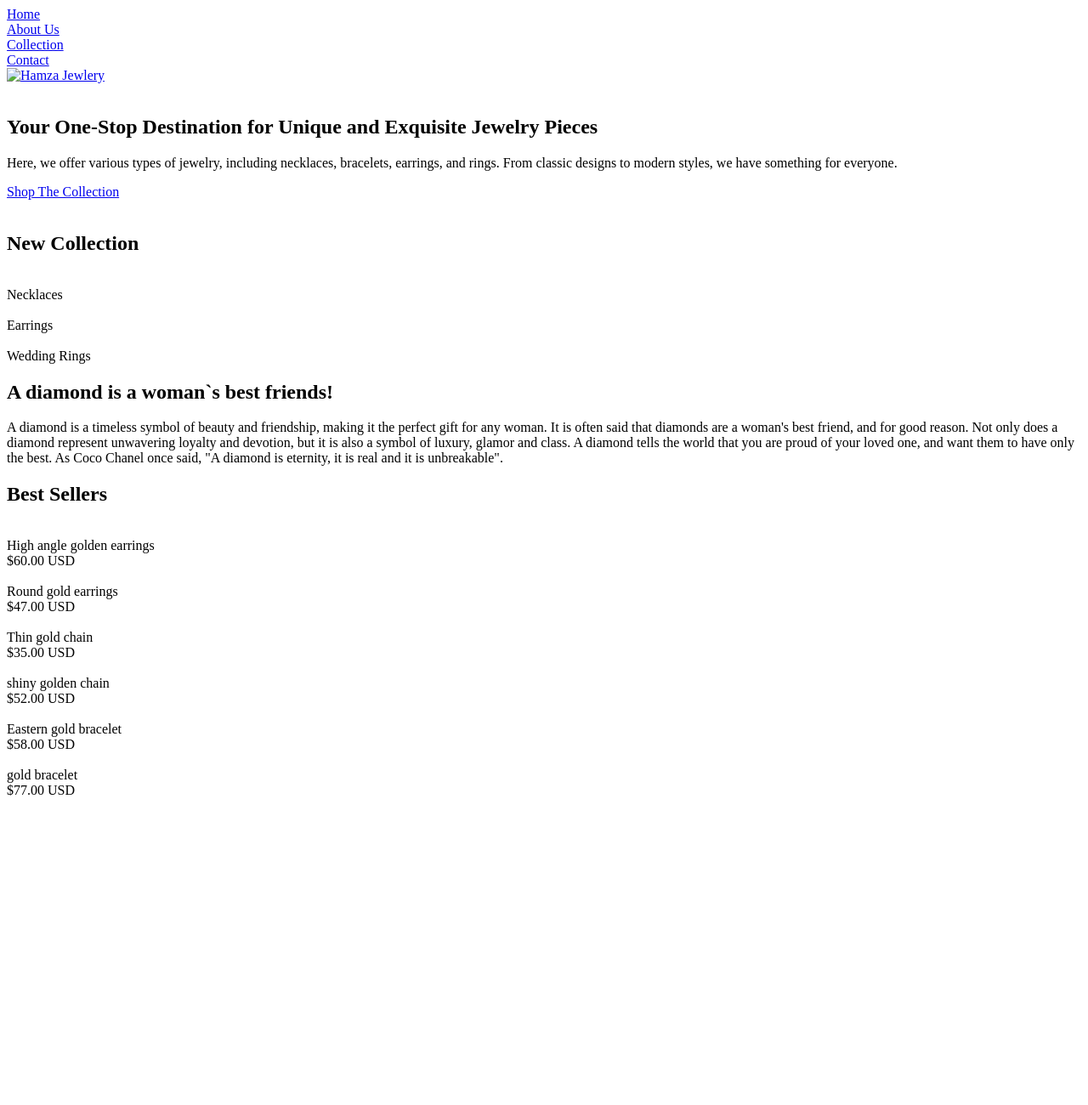
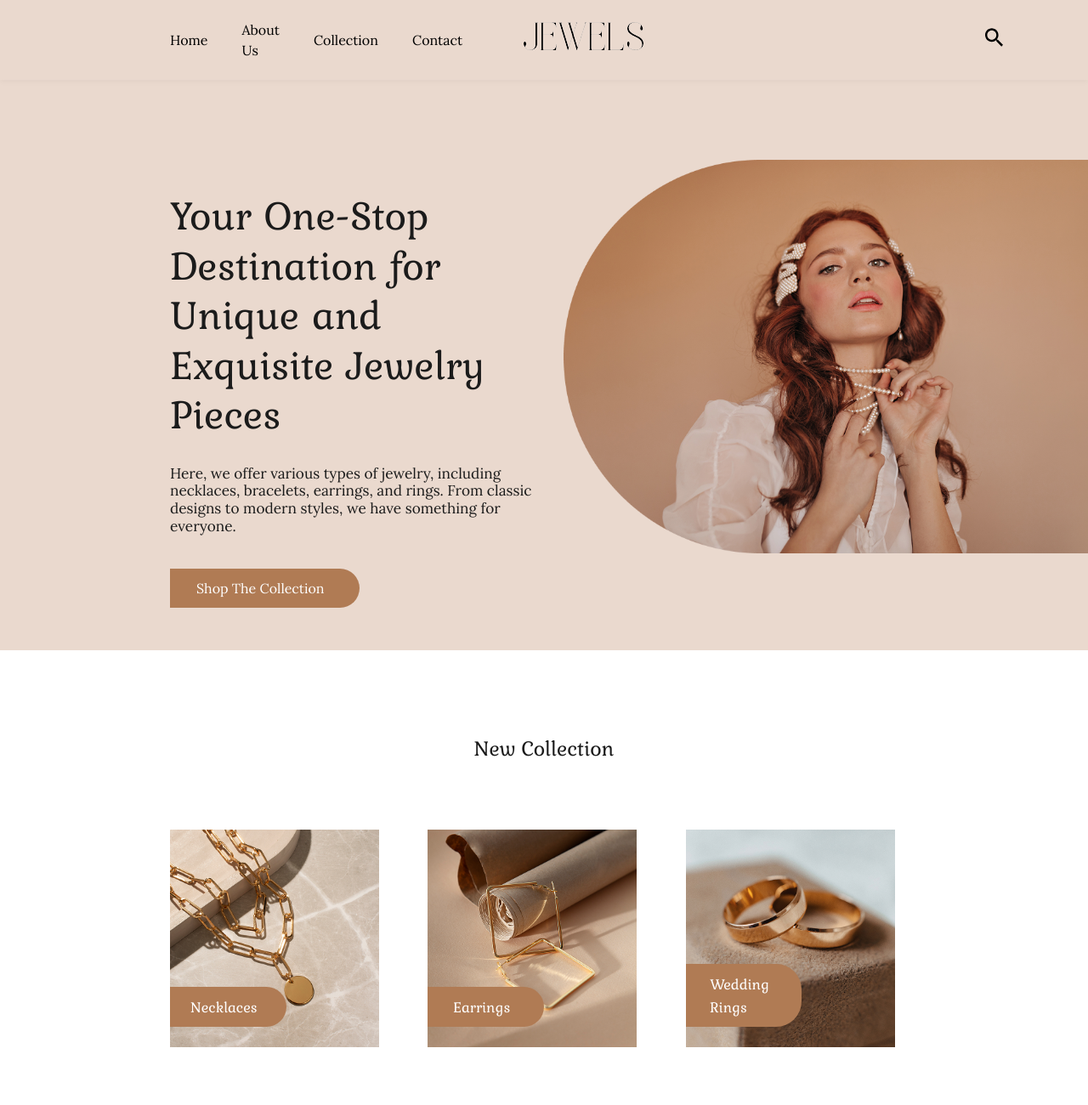
Before and after one commit to MohammadAli-Boutary/Hamza-Jewlery, a plain HTML site: page index.html in a window 1280 px wide. Shown: the top 1300 px of the page at 85% size. Before the commit the page ends 947 px from the top, so only its background shows below. Drawn offline with Linux system fonts and the light colour scheme; the site is published under a folder, as on GitHub Pages, so addresses that start at the root find nothing.

Commit message:
Commit link fixes

```diff
--- a/index.html
+++ b/index.html
@@ -9,16 +9,16 @@
 
     <!-- Link to External CSS -->
 
-    <link rel="stylesheet" href="/Styles/plugins.css">
-    <link rel="stylesheet" href="/Styles/hamza-jewlery.css">
-    <link rel="stylesheet" href="/Styles/hamza-jewlery-responsive.css">
-    <link rel="stylesheet" href="/Styles/grid-reset.css">
+    <link rel="stylesheet" href="./Styles/plugins.css">
+    <link rel="stylesheet" href="./Styles/hamza-jewlery.css">
+    <link rel="stylesheet" href="./Styles/hamza-jewlery-responsive.css">
+    <link rel="stylesheet" href="./Styles/grid-reset.css">
 
 
 
     <!-- Link to External JavaScript -->
-    <script src="/Scripts/plugins.js" defer></script>
-    <script src="/Scripts/functions.js" defer></script>
+    <script src="./Scripts/plugins.js" defer></script>
+    <script src="./Scripts/functions.js" defer></script>
 </head>
 
 <header>
@@ -52,14 +52,14 @@
             </div>
             <div class="middle col-md-4">
                 <a href="index.html" class="logoHolder">
-                    <img src="/Assets/Images/logo.png" alt="Hamza Jewlery">
+                    <img src="./Assets/Images/logo.png" alt="Hamza Jewlery">
                 </a>
             </div>
 
             <div class="right col-md-4">
 
                 <div class="search">
-                    <img src="/Assets/icons/search icon.svg" alt="">
+                    <img src="./Assets/icons/search icon.svg" alt="">
                 </div>
 
                 <div class="inputWrapper" style="display: none;">
@@ -92,7 +92,7 @@
                     </div>
                     <div class="col-md-7" data-aos="fade-left">
                         <div class="bannerImg">
-                            <img src="/Assets/Images/BannerImage.png" alt="">
+                            <img src="./Assets/Images/BannerImage.png" alt="">
                         </div>
                     </div>
                 </div>
@@ -110,7 +110,7 @@
                         <div class="listingItemDIV col-md-4" data-aos="fade-up" data-mh="matchHeight">
                             <div class="listingItem">
                                 <div class="listingImage">
-                                    <img src="/Assets/Images/collection1.png" alt="">
+                                    <img src="./Assets/Images/collection1.png" alt="">
                                 </div>
                                 <div class="listingTitle">
                                     Necklaces
@@ -120,7 +120,7 @@
                         <div class="listingItemDIV col-md-4" data-aos="fade-up" data-mh="matchHeight">
                             <div class="listingItem">
                                 <div class="listingImage">
-                                    <img src="/Assets/Images/collection2.png" alt="">
+                                    <img src="./Assets/Images/collection2.png" alt="">
                                 </div>
                                 <div class="listingTitle">
                                     Earrings
@@ -130,7 +130,7 @@
                         <div class="listingItemDIV col-md-4" data-aos="fade-up" data-mh="matchHeight">
                             <div class="listingItem">
                                 <div class="listingImage">
-                                    <img src="/Assets/Images/collection3.png" alt="">
+                                    <img src="./Assets/Images/collection3.png" alt="">
                                 </div>
                                 <div class="listingTitle">
                                     Wedding Rings
@@ -167,7 +167,7 @@
                             <div class="listingItemDIV" data-aos="fade-down-right">
                                 <div class="listingItem">
                                     <div class="listingImage">
-                                        <img src="/Assets/Images/product1.png" alt="">
+                                        <img src="./Assets/Images/product1.png" alt="">
                                     </div>
                                     <div class="listingInfos">
                                         <div class="listingTitle">
@@ -183,7 +183,7 @@
                             <div class="listingItemDIV" data-aos="fade-down-right">
                                 <div class="listingItem">
                                     <div class="listingImage">
-                                        <img src="/Assets/Images/product2.png" alt="">
+                                        <img src="./Assets/Images/product2.png" alt="">
                                     </div>
                                     <div class="listingInfos">
                                         <div class="listingTitle">
@@ -201,7 +201,7 @@
                             <div class="listingItemDIV" data-aos="fade-down-left">
                                 <div class="listingItem">
                                     <div class="listingImage">
-                                        <img src="/Assets/Images/product3.png" alt="">
+                                        <img src="./Assets/Images/product3.png" alt="">
                                     </div>
                                     <div class="listingInfos">
                                         <div class="listingTitle">
@@ -217,7 +217,7 @@
                             <div class="listingItemDIV" data-aos="fade-down-left">
                                 <div class="listingItem">
                                     <div class="listingImage">
-                                        <img src="/Assets/Images/product4.png" alt="">
+                                        <img src="./Assets/Images/product4.png" alt="">
                                     </div>
                                     <div class="listingInfos">
                                         <div class="listingTitle">
@@ -235,7 +235,7 @@
                             <div class="listingItemDIV" data-aos="fade-down-right">
                                 <div class="listingItem">
                                     <div class="listingImage">
-                                        <img src="/Assets/Images/product5.png" alt="">
+                                        <img src="./Assets/Images/product5.png" alt="">
                                     </div>
                                     <div class="listingInfos">
                                         <div class="listingTitle">
@@ -251,7 +251,7 @@
                             <div class="listingItemDIV" data-aos="fade-down-right">
                                 <div class="listingItem">
                                     <div class="listingImage">
-                                        <img src="/Assets/Images/product6.png" alt="">
+                                        <img src="./Assets/Images/product6.png" alt="">
                                     </div>
                                     <div class="listingInfos">
                                         <div class="listingTitle">
```
